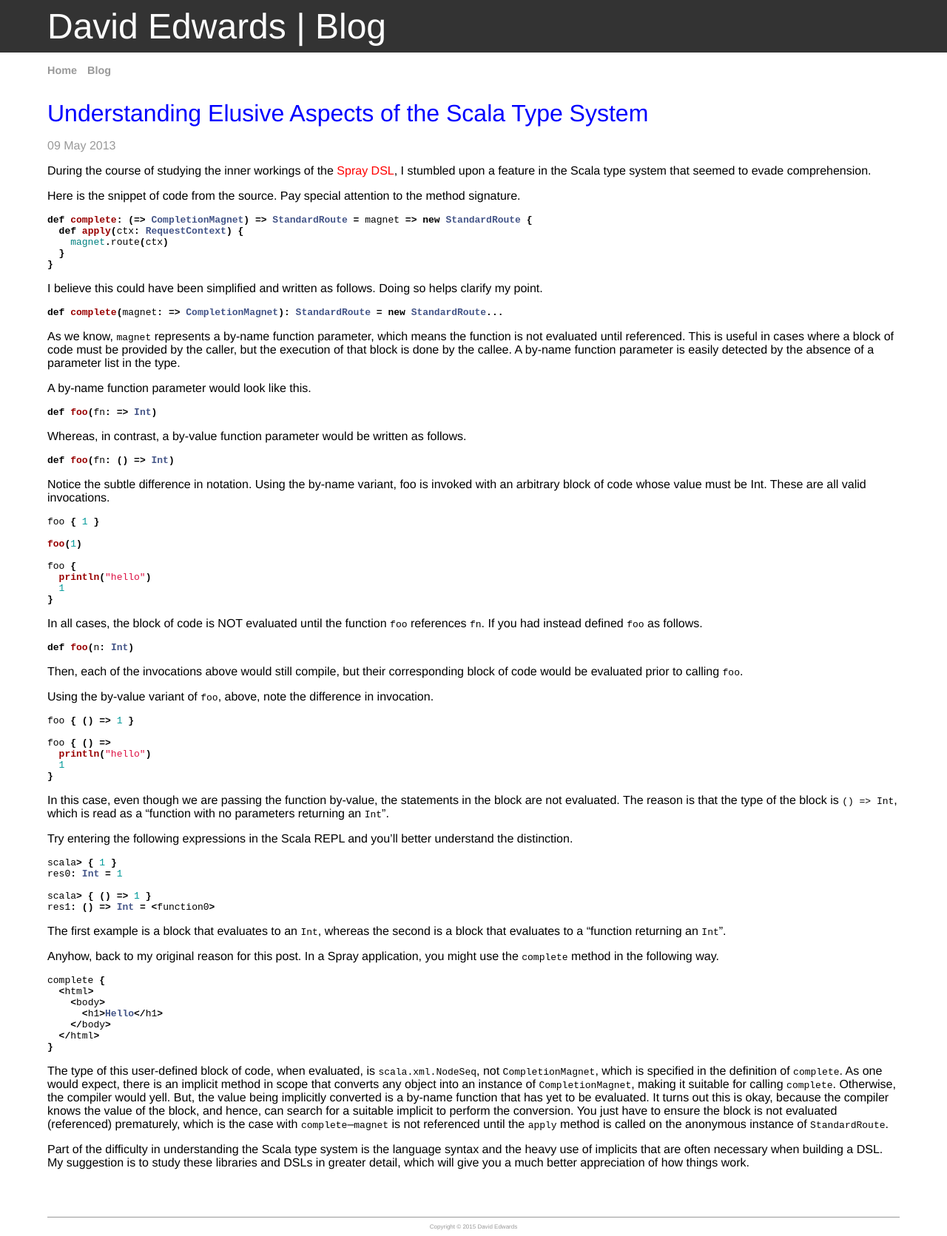
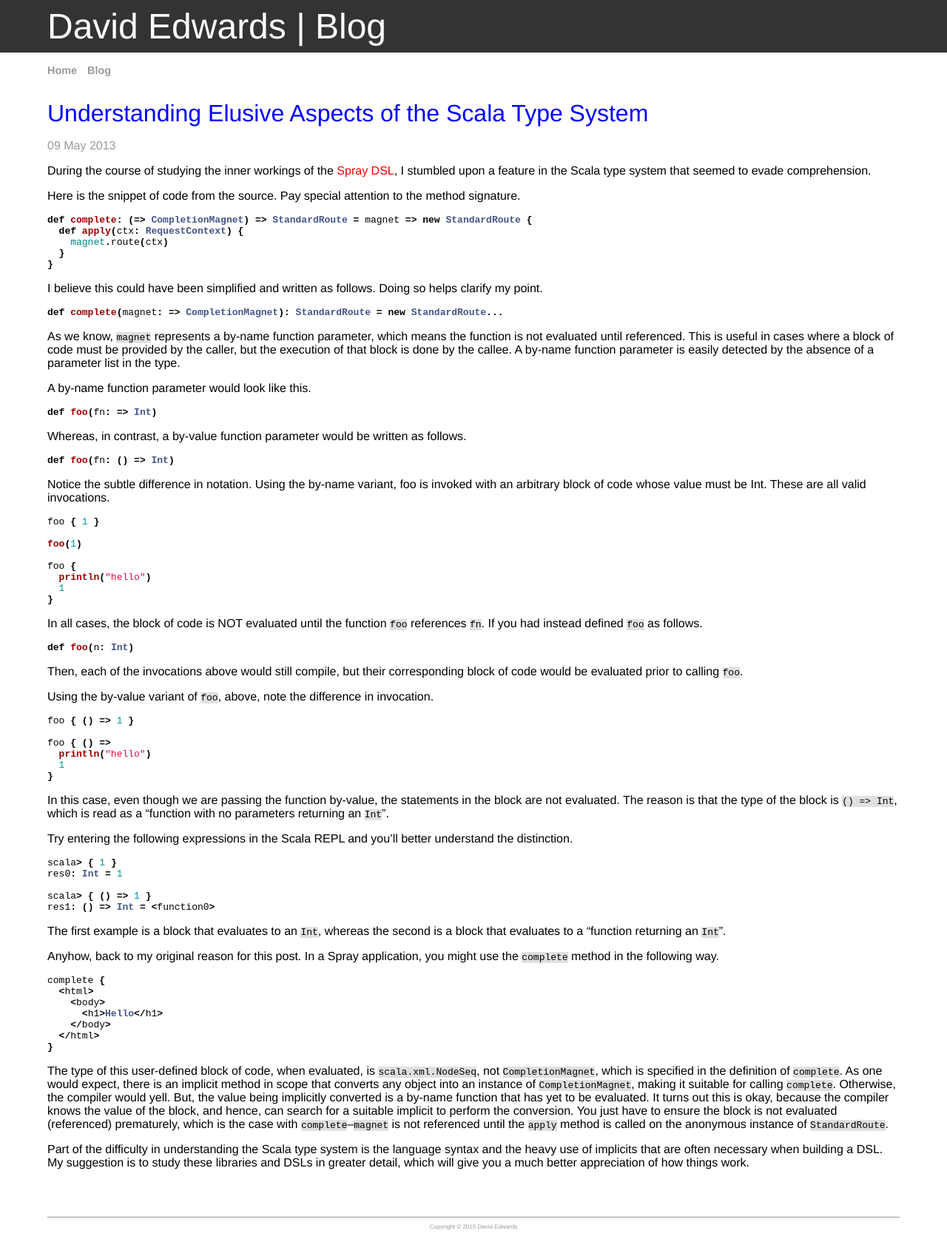
Before and after one commit to davidledwards/davidledwards.github.io, a Jekyll site: the page built from _posts/2013-05-09-understanding-elusive-aspects-of-scala-type-system.md, in a window 1280 px wide. Shown: the whole page at 74% size. Built offline with Jekyll 4.4.1, drawn with Linux system fonts in a browser that asks for light colours.

Commit message:
set background of code blocks

```diff
--- a/css/syntax.css
+++ b/css/syntax.css
@@ -1,3 +1,5 @@
+.highlighter-rouge { background-color: #e0e0e0; }
+
 .highlight  { background: #ffffff; }
 .highlight .c { color: #999988; font-style: italic } /* Comment */
 .highlight .err { color: #a61717; background-color: #e3d2d2 } /* Error */
```
